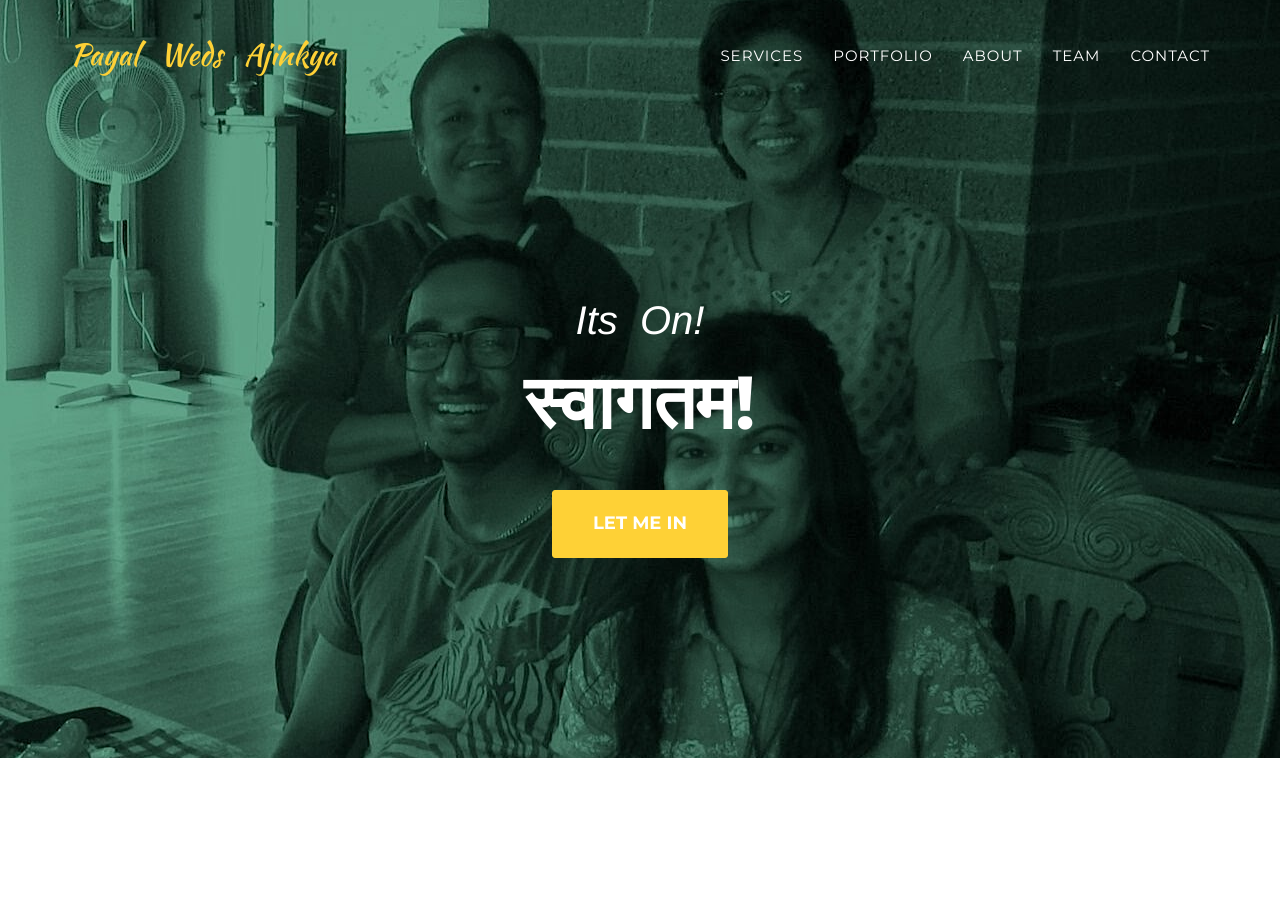
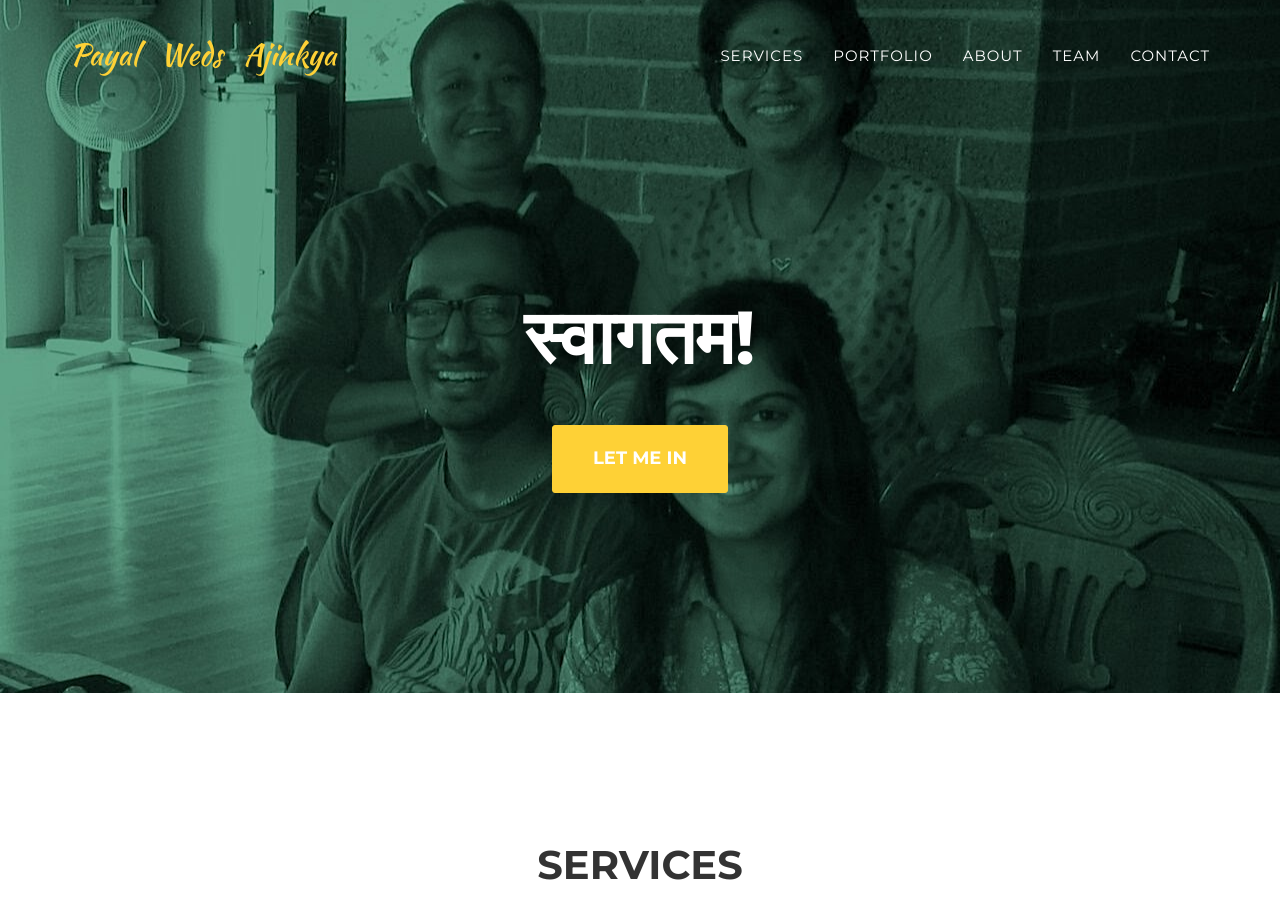
Before and after one commit to ajkl/wedding-invite, a Jekyll site: the page built from index.html, in a window 1280 px wide and 900 px high. Built offline with Jekyll 4.4.1, drawn with Linux system fonts in a browser that asks for light colours; some web fonts are replaced.

Commit message:
Update header.html

```diff
--- a/_includes/header.html
+++ b/_includes/header.html
@@ -44,7 +44,7 @@
     <header>
         <div class="container">
             <div class="intro-text">
-                <div class="intro-lead-in">Its&nbsp;&nbsp;On!</div>
+                <!-- <div class="intro-lead-in">Its&nbsp;&nbsp;On!</div> -->
                 <div class="intro-heading">स्वागतम!</div>
                 <a href="#services" class="page-scroll btn btn-xl">Let me In</a>
             </div>
```
